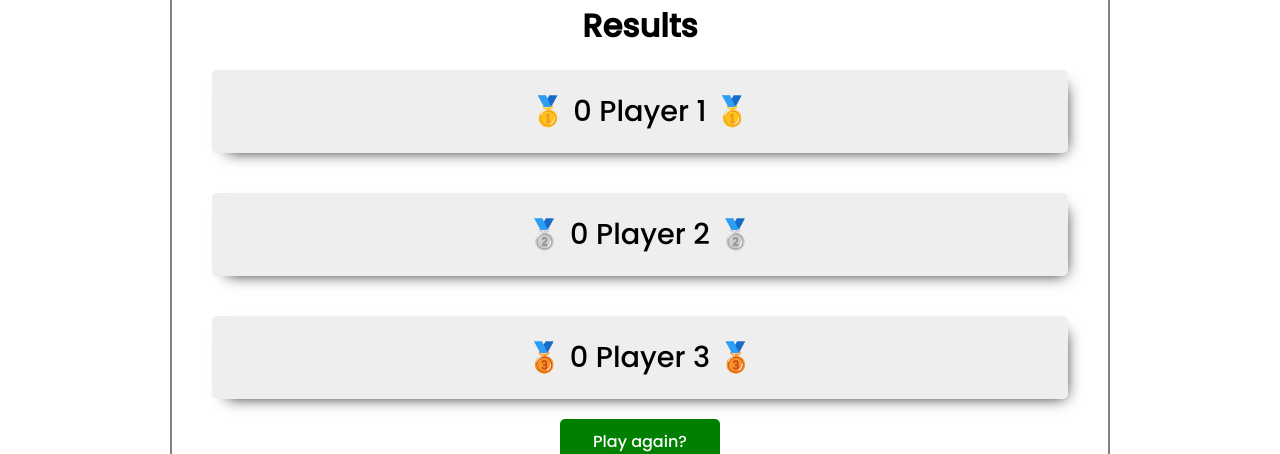
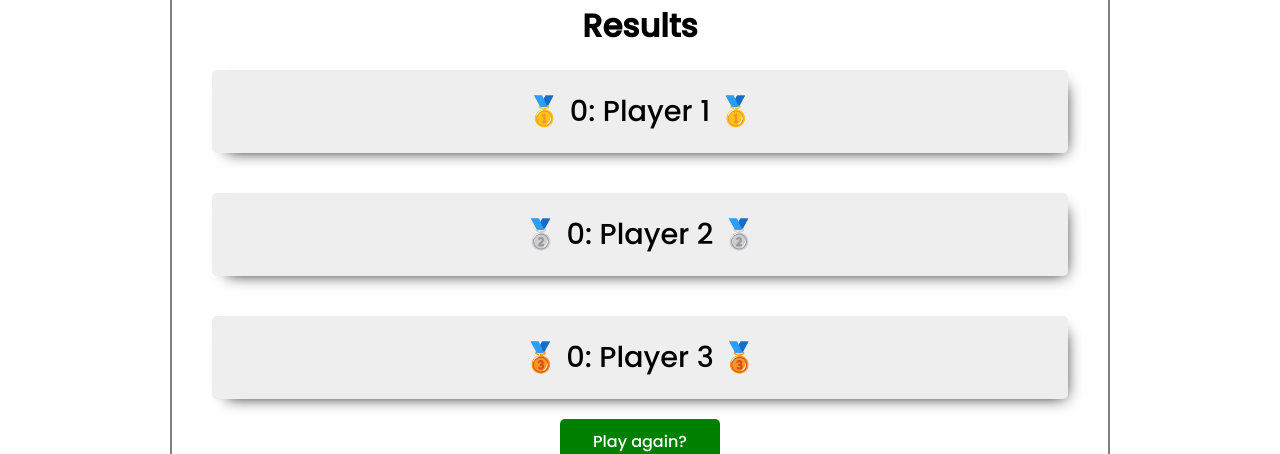
Before and after one commit to shewitt93/quizolation, a React app: page /questions/results in a window 1280 px wide. Shown: the part 914-1368 px from the top of the page. Built offline with nearby package versions, Linux system fonts and the light colour scheme; no server answers.

Commit message:
add colons to separate scores and player

```diff
--- a/src/container/ResultsPage.js
+++ b/src/container/ResultsPage.js
@@ -14,9 +14,9 @@ class ResultsPage extends Component {
         <h1>Results</h1>
 
 
-        <div className="resultPlacement">🥇 {this.props.score[0].score1} Player 1 🥇</div>
-        <div className="resultPlacement">🥈 {this.props.score[1].score2} Player 2 🥈</div>
-        <div className="resultPlacement">🥉 {this.props.score[3].score4} Player 3 🥉</div>
+        <div className="resultPlacement">🥇 {this.props.score[0].score1}: Player 1 🥇</div>
+        <div className="resultPlacement">🥈 {this.props.score[1].score2}: Player 2 🥈</div>
+        <div className="resultPlacement">🥉 {this.props.score[3].score4}: Player 3 🥉</div>
         <div>{this.state.userScore}</div>
 
         <NavLink to="/homepage" className="playAgain">Play again?</NavLink>
```
